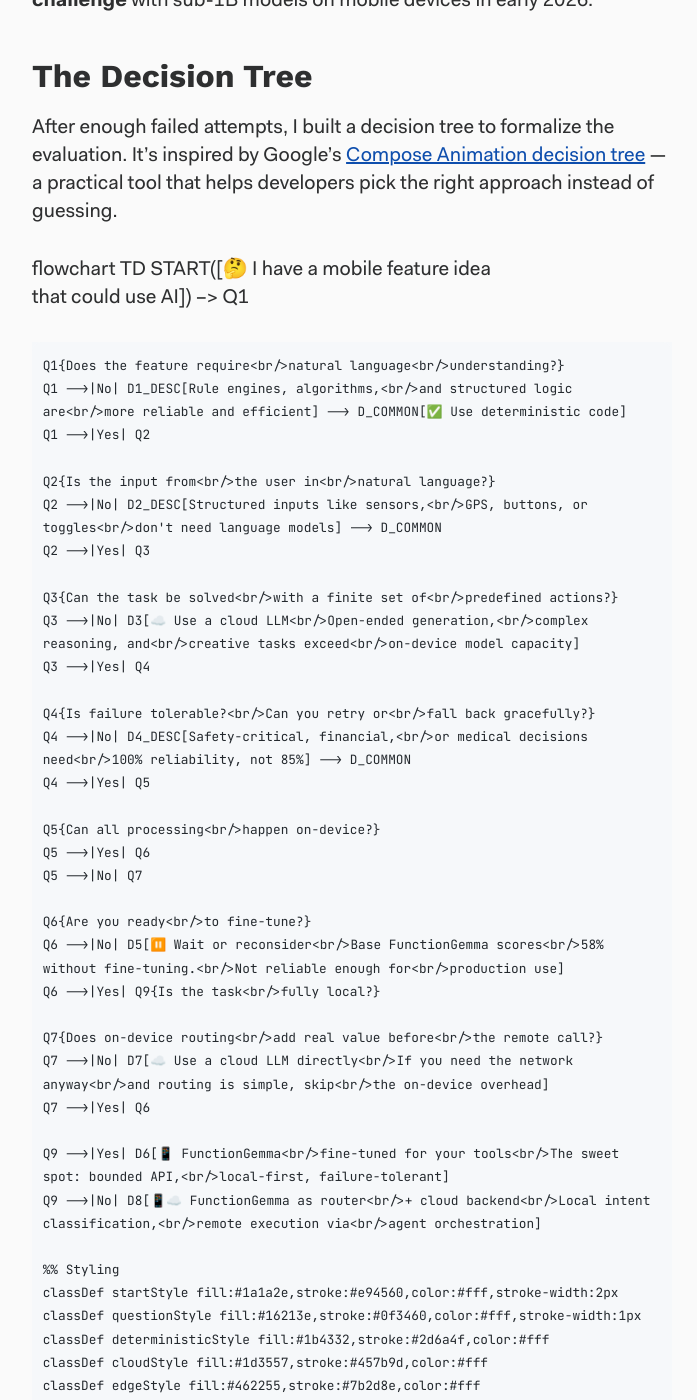
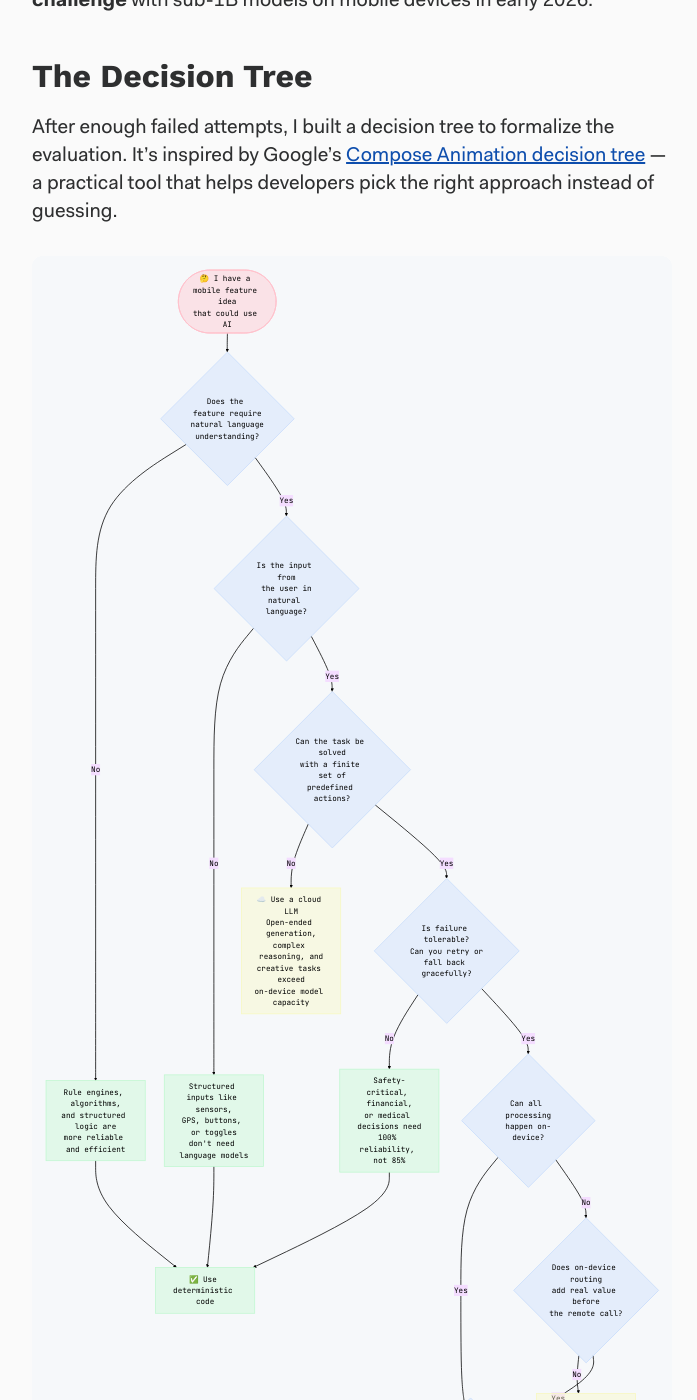
Before and after one commit to monday8am/monday8am.github.io, a Jekyll site: the page built from _posts/2026-02-08-lets-talk-about-functiongemma.md, in a window 1280 px wide and 1400 px high, scrolled down 4015 px. Shown: the whole window, without its empty margins (288-985 px from the left). Built offline with Jekyll 4.4.1, drawn with Linux system fonts in a browser that asks for light colours; some web fonts are replaced; some of the changed text lies outside the part shown.

Commit message:
Improved function gemma draft

````diff
--- a/Gemfile
+++ b/Gemfile
@@ -25,6 +25,7 @@ group :jekyll_plugins do
 end
 
 gem "webrick"
+gem "faraday-retry"
 
 # Windows does not include zoneinfo files, so bundle the tzinfo-data gem
 gem 'tzinfo-data', platforms: [:mingw, :mswin, :x64_mingw, :jruby]
--- a/_includes/head.html
+++ b/_includes/head.html
@@ -21,6 +21,9 @@
 		mermaid.initialize({
 			startOnLoad: false,
 			theme: 'base',
+			themeVariables: {
+				fontSize: '20px',
+			},
 			fontFamily: 'JetBrains Mono'
 		});
 		await mermaid.run({
--- a/_posts/2026-02-08-lets-talk-about-functiongemma.md
+++ b/_posts/2026-02-08-lets-talk-about-functiongemma.md
@@ -80,6 +81,7 @@ This isn't a failure of FunctionGemma specifically. It's a **structural challeng
 
 After enough failed attempts, I built a decision tree to formalize the evaluation. It's inspired by Google's [Compose Animation decision tree](https://developer.android.com/develop/ui/compose/animation/introduction) — a practical tool that helps developers pick the right approach instead of guessing.
 
+```mermaid
 flowchart TD
     START([🤔 I have a mobile feature idea<br/>that could use AI]) --> Q1
 
@@ -114,22 +116,19 @@ flowchart TD
     Q9 -->|Yes| D6[📱 FunctionGemma<br/>fine-tuned for your tools<br/>The sweet spot: bounded API,<br/>local-first, failure-tolerant]
     Q9 -->|No| D8[📱☁️ FunctionGemma as router<br/>+ cloud backend<br/>Local intent classification,<br/>remote execution via<br/>agent orchestration]
 
-    %% Styling
-    classDef startStyle fill:#1a1a2e,stroke:#e94560,color:#fff,stroke-width:2px
-    classDef questionStyle fill:#16213e,stroke:#0f3460,color:#fff,stroke-width:1px
-    classDef deterministicStyle fill:#1b4332,stroke:#2d6a4f,color:#fff
-    classDef cloudStyle fill:#1d3557,stroke:#457b9d,color:#fff
-    classDef edgeStyle fill:#462255,stroke:#7b2d8e,color:#fff
-    classDef waitStyle fill:#5c4033,stroke:#8b6914,color:#fff
-    classDef descStyle fill:#132a22,stroke:#2d6a4f,color:#ccc,stroke-dasharray: 5 5
+    classDef green fill:#c0f8d066,stroke:#c0f8d0,stroke-width:2px,color:black
+    classDef blue fill:#c7dcfc66,stroke:#c7dcfc,stroke-width:2px,color:black
+    classDef yellow fill:#f7f8c066,stroke:#f7f8c0,stroke-width:2px,color:black
+    classDef red fill:#ffc0cb66,stroke:#ffc0cb,stroke-width:2px,color:black
+    linkStyle default stroke:black,stroke-width:2px,color:black
 
-    class START startStyle
-    class Q1,Q2,Q3,Q4,Q5,Q6,Q7,Q9 questionStyle
-    class D_COMMON deterministicStyle
-    class D1_DESC,D2_DESC,D4_DESC descStyle
-    class D3,D7 cloudStyle
-    class D6,D8 edgeStyle
-    class D5 waitStyle
+    class START red
+    class Q1,Q2,Q3,Q4,Q5,Q6,Q7,Q9 blue
+    class D_COMMON,D1_DESC,D2_DESC,D4_DESC green
+    class D3,D7 yellow
+    class D6,D8 green
+    class D5 red
+```
 
 The tree has six decision points, each based on a real lesson:
 
````
Also changed, not shown: other parts of _posts/2026-02-08-lets-talk-about-functiongemma.md (+2 -1 lines), Gemfile.lock.
